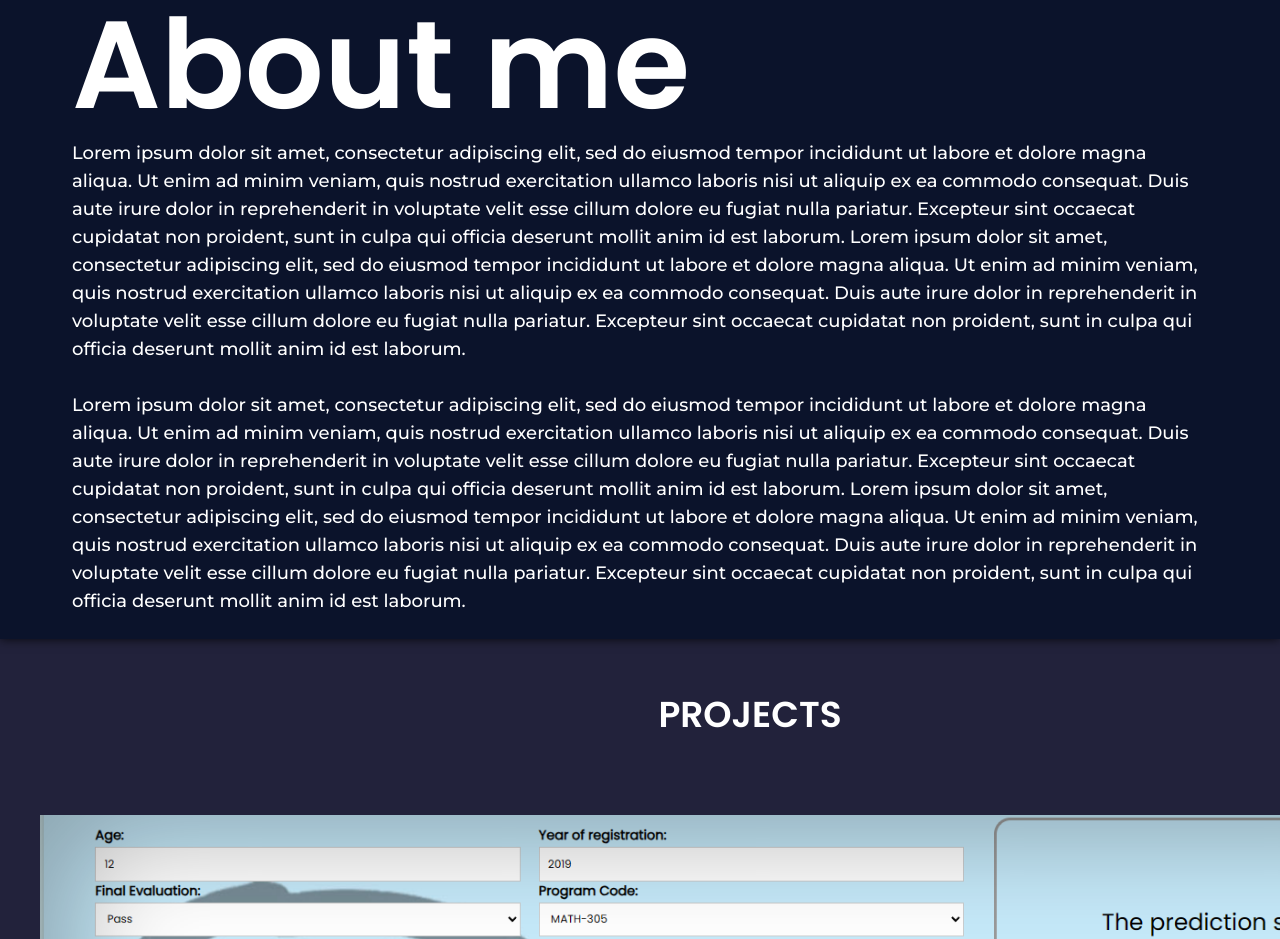
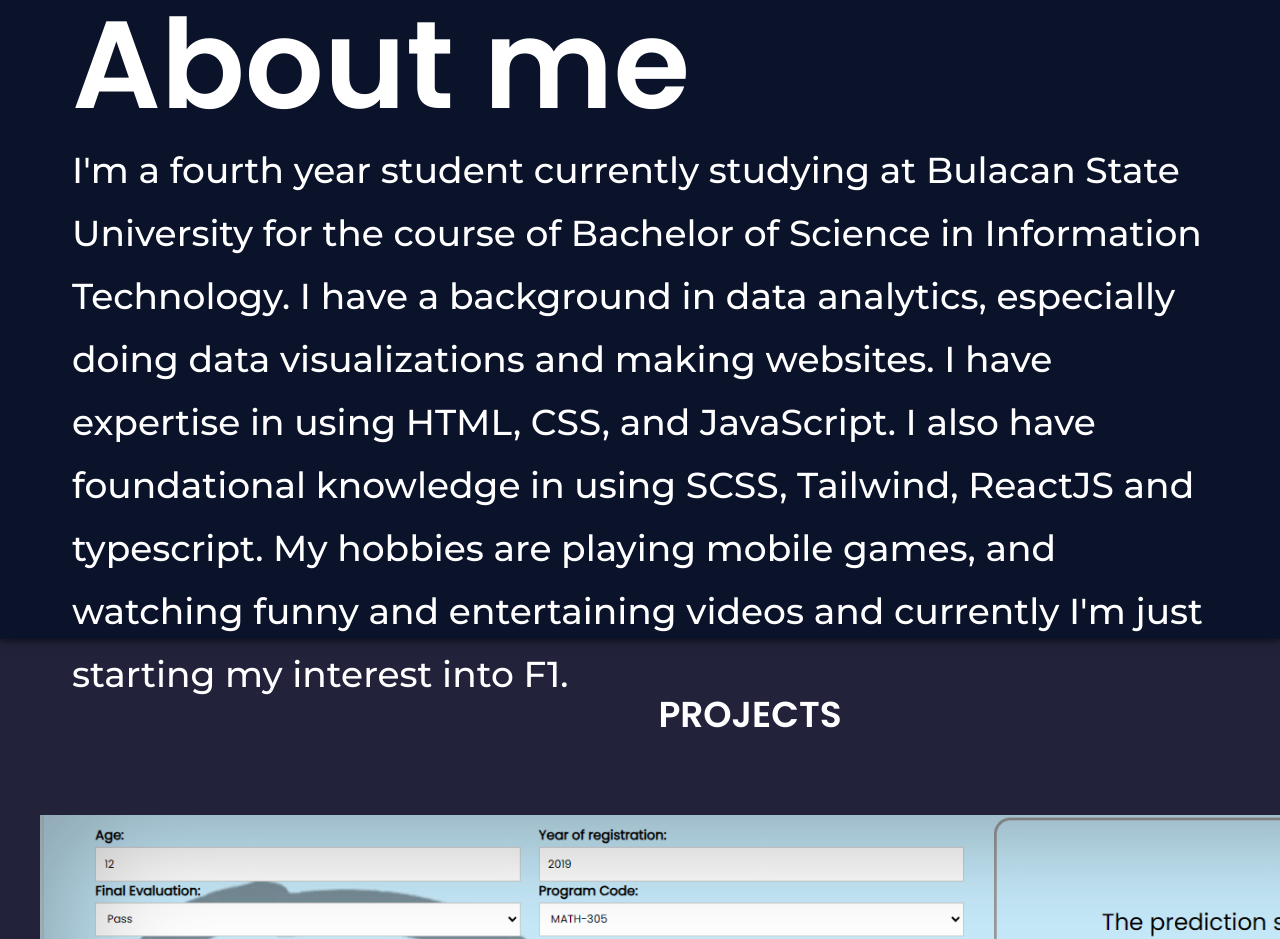
Before and after one commit to Purpss21/portfolio-output, a website: page index.html in a window 1280 px wide. Shown: the part 861-1800 px from the top of the page. Drawn offline with nearby package versions, Linux system fonts and the light colour scheme.

Commit message:
sixth commit

```diff
--- a/index.html
+++ b/index.html
@@ -74,55 +74,13 @@
                         <h3 class="serif-font mb-3 about-title">About me</h3>
                     </div>
                     <div class="text-width">
-                        <p class="text-left text-lg">
-                            Lorem ipsum dolor sit amet, consectetur adipiscing elit, sed do eiusmod tempor incididunt ut
-                            labore
-                            et dolore magna aliqua. Ut enim ad minim veniam, quis nostrud exercitation ullamco laboris
-                            nisi
-                            ut aliquip
-                            ex ea commodo consequat. Duis aute irure dolor in reprehenderit in voluptate velit esse
-                            cillum
-                            dolore eu
-                            fugiat nulla pariatur. Excepteur sint occaecat cupidatat non proident, sunt in culpa qui
-                            officia
-                            deserunt
-                            mollit anim id est laborum.
-                            Lorem ipsum dolor sit amet, consectetur adipiscing elit, sed do eiusmod tempor incididunt ut
-                            labore
-                            et dolore magna aliqua. Ut enim ad minim veniam, quis nostrud exercitation ullamco laboris
-                            nisi
-                            ut aliquip
-                            ex ea commodo consequat. Duis aute irure dolor in reprehenderit in voluptate velit esse
-                            cillum
-                            dolore eu
-                            fugiat nulla pariatur. Excepteur sint occaecat cupidatat non proident, sunt in culpa qui
-                            officia
-                            deserunt
-                            mollit anim id est laborum. <br /> <br />
-                            Lorem ipsum dolor sit amet, consectetur adipiscing elit, sed do eiusmod tempor incididunt ut
-                            labore
-                            et dolore magna aliqua. Ut enim ad minim veniam, quis nostrud exercitation ullamco laboris
-                            nisi
-                            ut aliquip
-                            ex ea commodo consequat. Duis aute irure dolor in reprehenderit in voluptate velit esse
-                            cillum
-                            dolore eu
-                            fugiat nulla pariatur. Excepteur sint occaecat cupidatat non proident, sunt in culpa qui
-                            officia
-                            deserunt
-                            mollit anim id est laborum.
-                            Lorem ipsum dolor sit amet, consectetur adipiscing elit, sed do eiusmod tempor incididunt ut
-                            labore
-                            et dolore magna aliqua. Ut enim ad minim veniam, quis nostrud exercitation ullamco laboris
-                            nisi
-                            ut aliquip
-                            ex ea commodo consequat. Duis aute irure dolor in reprehenderit in voluptate velit esse
-                            cillum
-                            dolore eu
-                            fugiat nulla pariatur. Excepteur sint occaecat cupidatat non proident, sunt in culpa qui
-                            officia
-                            deserunt
-                            mollit anim id est laborum.
+                        <p class="text-left text-4xl leading-[1.75]">
+                            I'm a fourth year student currently studying at Bulacan State University
+                            for the course of Bachelor of Science in Information Technology.
+                            I have a background in data analytics, especially doing data visualizations and making websites.
+                            I have expertise in using HTML, CSS, and JavaScript. I also have foundational knowledge in using SCSS,
+                            Tailwind, ReactJS and typescript. My hobbies are playing mobile games, and watching funny and entertaining
+                            videos and currently I'm just starting my interest into F1.
                         </p>
                     </div>
                 </div>
```
